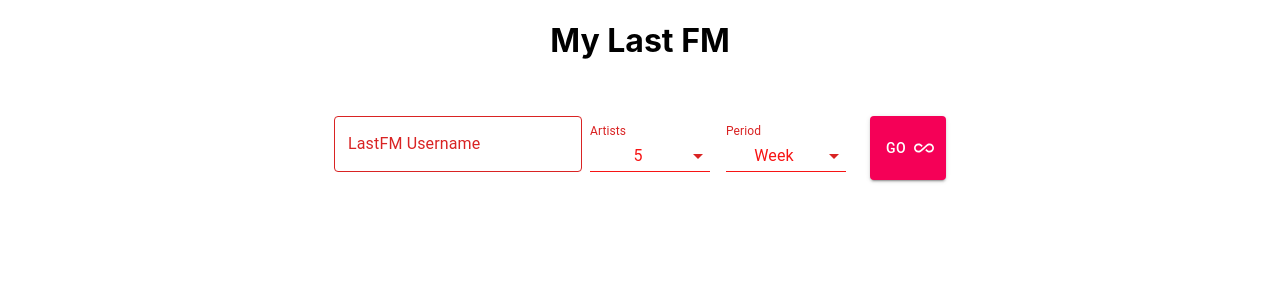
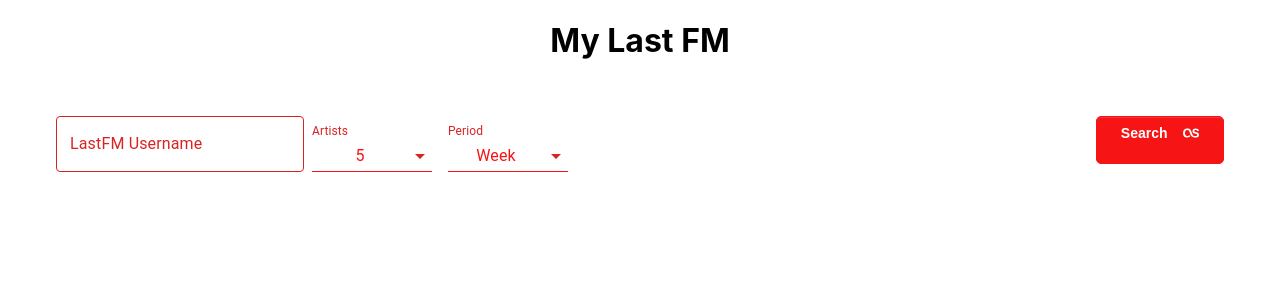
Before and after one commit to talitastravassos/my-last-fm, a React (Create React App) app: page / in a window 1280 px wide. Shown: the top 300 px of the page. Built offline with nearby package versions, Linux system fonts and the light colour scheme.

Commit message:
fix buttons

```diff
--- a/package.json
+++ b/package.json
@@ -12,6 +12,7 @@
 		"node-sass": "^4.13.1",
 		"react": "^16.13.1",
 		"react-dom": "^16.13.1",
+		"react-icons": "^3.10.0",
 		"react-scripts": "3.4.1"
 	},
 	"scripts": {
--- a/src/App.js
+++ b/src/App.js
@@ -1,6 +1,6 @@
-import { Button, makeStyles } from '@material-ui/core';
-import { AllInclusive, Twitter } from '@material-ui/icons';
+import { makeStyles } from '@material-ui/core';
 import React, { useContext, useEffect, useState } from 'react';
+import { FaLastfm, FaTwitter } from 'react-icons/fa';
 import './App.scss';
 import Box from './components/Box';
 import Input from './components/Input';
@@ -10,7 +10,7 @@
 const useStyles = makeStyles((theme) => ({
   root: {
     display: 'flex',
-    justifyContent: 'center',
+    justifyContent: 'space-between',
     '& > *': {
       margin: theme.spacing(1),
     },
@@ -139,22 +139,27 @@
               }}
             />
           </div>
-          <Button
-            variant='contained'
-            color='secondary'
-            type='submit'
-            endIcon={<AllInclusive />}
-          >
-            Go
-					</Button>
+          <button type='submit' className='btn-search'>
+            <span>Search</span>
+            <FaLastfm />
+          </button>
         </form>
         {userData && message ? (
           <>
             <Box message={message} />
             <div className='buttons-container'>
-              <Button variant='contained' color='primary' endIcon={<Twitter />}>
-                Tweet
-							</Button>
+              <a
+                href={
+                  'https://twitter.com/intent/tweet?hashtags=mylastfm&text=' +
+                  message
+                }
+                target='_blank'
+                rel='noopener noreferrer'
+                className='btn-twitter'
+              >
+                <span>Tweet</span>
+                <FaTwitter />
+              </a>
             </div>
           </>
         ) : (
--- a/src/App.scss
+++ b/src/App.scss
@@ -21,3 +21,55 @@
 		margin: 1rem;
 	}
 }
+
+.btn-search {
+	border: 1px solid #f71414;
+	box-shadow: inset 0 1px 0 rgba(255, 255, 255, 0.15);
+	border-radius: 5px;
+	background-color: #f71414;
+	cursor: pointer;
+	font-size: 14px;
+	font-weight: bold;
+	padding: 8px 16px;
+	color: #fff;
+	display: flex;
+	justify-content: space-around;
+	width: 8rem;
+	height: 3rem;
+
+	svg {
+		height: 1rem;
+		width: 1rem;
+	}
+}
+
+.btn-search:hover {
+	background-color: #d92323;
+}
+
+a {
+	text-decoration: none;
+}
+
+.btn-twitter {
+	border: 1px solid #1da1f2;
+	box-shadow: inset 0 1px 0 rgba(255, 255, 255, 0.15);
+	border-radius: 100px;
+	background-color: #1da1f2;
+	cursor: pointer;
+	font-size: 14px;
+	font-weight: bold;
+	padding: 8px 16px;
+	color: #fff;
+	display: flex;
+	justify-content: space-around;
+	width: 4rem;
+
+	svg {
+		padding-top: 3px;
+	}
+}
+
+.btn-twitter:hover {
+	background-color: #1da0f2c7;
+}
--- a/src/components/Box/index.js
+++ b/src/components/Box/index.js
@@ -4,7 +4,7 @@
 export default function Box({ message }) {
 
   return (
-    <div style={{ margin: '2rem auto', width: '80%' }}>
+    <div style={{ margin: '2rem auto' }}>
       <div className="box">
         <p>
           {message}
--- a/src/components/Box/styles.scss
+++ b/src/components/Box/styles.scss
@@ -4,5 +4,4 @@
 	box-shadow: 0px 1px 4px -1px #d92323b7;
 	border-radius: 15px;
 	padding: 1rem;
-	max-width: 100%;
 }
```
Also changed, not shown: 1 other file (tests, documents, lock files or other folders).
